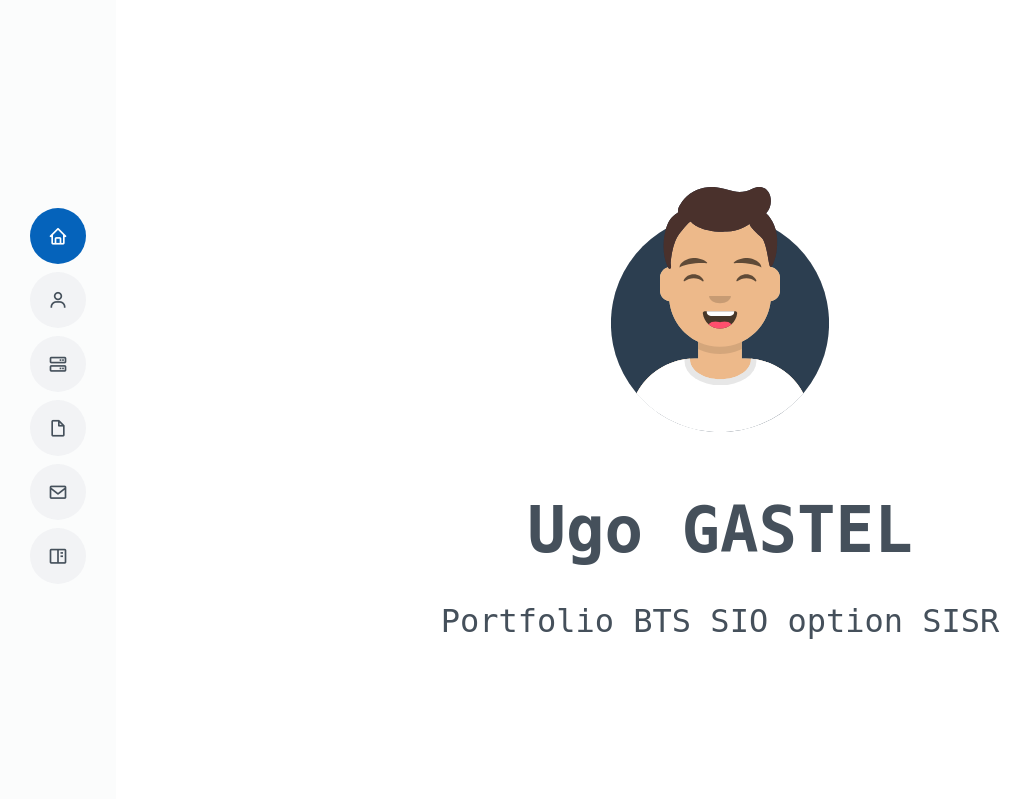
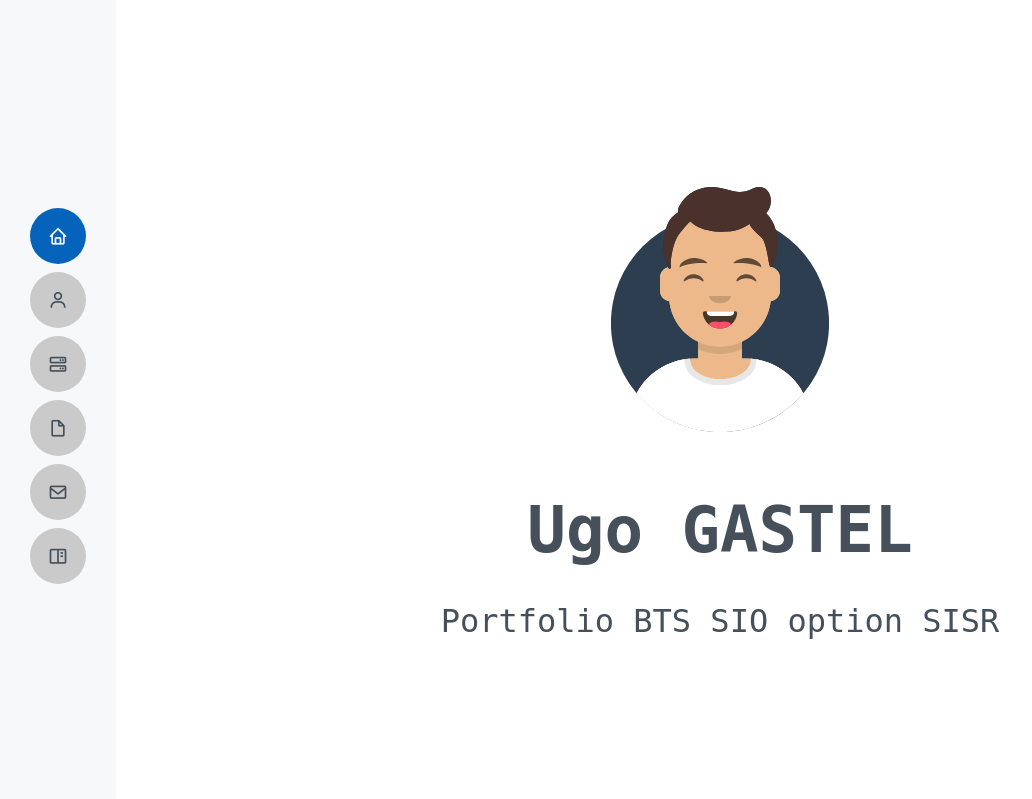
Before and after one commit to Ugo-gsl/Portfolio, a PHP site: page / in a window 1280 px wide. Shown: the top 799 px of the page, without its empty margins (0-1032 px from the left). Run offline with PHP 8.4, Linux system fonts and the light colour scheme; some libraries are stand-ins or nearby versions.

Commit message:
Update style.css

```diff
--- a/assets/css/style.css
+++ b/assets/css/style.css
@@ -132,7 +132,7 @@ h6 {
   transition: all 0.5s;
   padding: 30px;
   overflow-y: auto;
-  background-color: #f7f8f977!important;
+  background-color: #f7f8f9!important;
 }
 
 @media (max-width: 991px) {
@@ -182,7 +182,7 @@ h6 {
   transition: 0.3s;
   font-size: 15px;
   border-radius: 50px;
-  background: #f2f3f5;
+  background: #cacaca;
   height: 56px;
   width: 100%;
   overflow: hidden;
```
